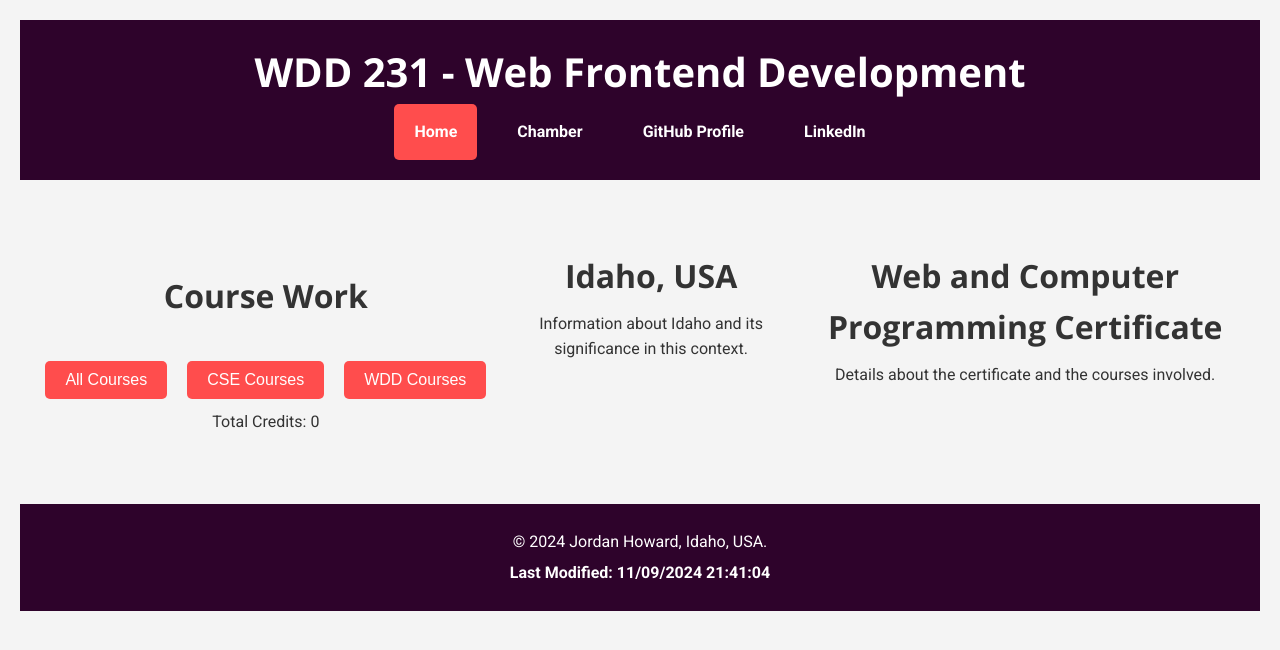
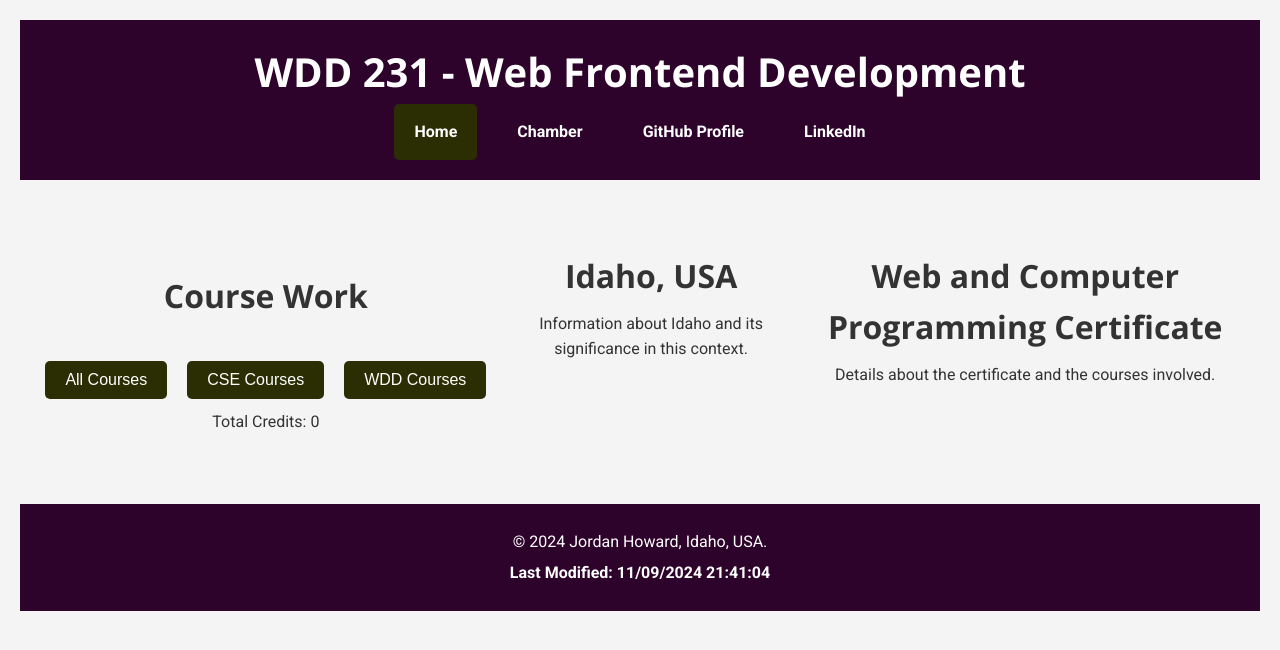
Before and after one commit to Jordanhoward91/wdd231, a plain HTML site: page index.html in a window 1280 px wide. In both pictures the pointer is over the link "Home". Drawn offline with nearby package versions, Linux system fonts and the light colour scheme; a script that the page names is missing.

Commit message:
fixes clashing colors

```diff
--- a/styles/index.css
+++ b/styles/index.css
@@ -67,7 +67,7 @@ nav button:focus {
 }
 
 #nav-links a:hover {
-    background-color: #ff4d4d;
+    background-color: #2b2e03;
     border-radius: 5px;
 }
 
@@ -137,7 +137,7 @@ footer .highlight {
 .filters button {
     padding: 10px 20px;
     margin: 10px;
-    background-color: #ff4d4d;
+    background-color: #2b2e03;
     border: none;
     color: white;
     cursor: pointer;
```
